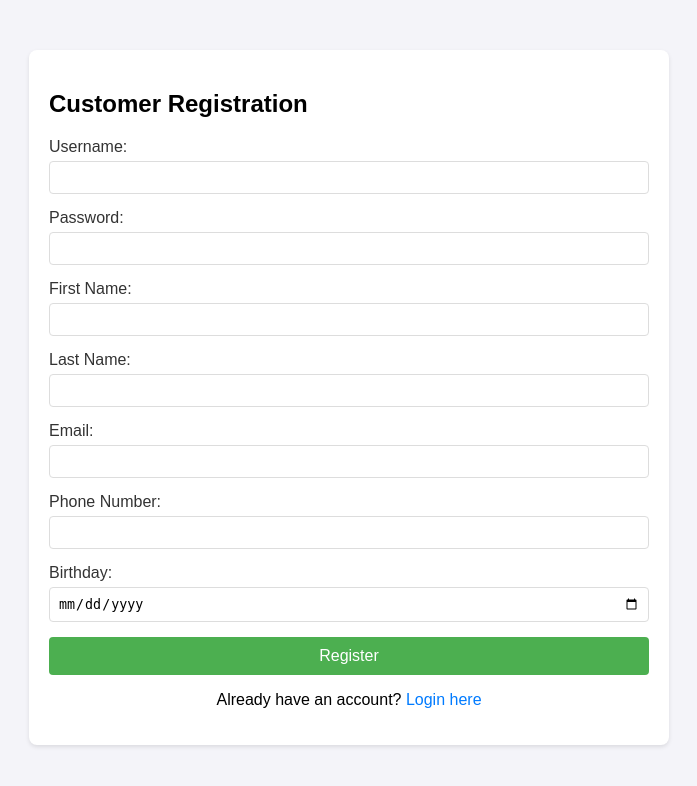
After one commit to A00313/Database-Managment, a Flask app: page /register/ in a window 1280 px wide. The commit adds this page. Shown: the top 786 px of the page, without its empty margins (291-988 px from the left). Run offline with Flask 3, Linux system fonts and the light colour scheme.

Commit message:
Add login and signup functionality
Added command to create login/emp/cust tables
Added html for login/registration/account placeholder page
added login/regist functionality + very very basic tests for input fields
added functionality to store current login info as current_user_id

USE current_user_id for references in the future

```diff
--- a/app.py
+++ b/app.py
@@ -1,9 +1,26 @@
-from flask import Flask, jsonify, render_template
+from flask import Flask, render_template, request, redirect, url_for, flash, jsonify
 import sqlite3
 from flask_cors import CORS  # Import CORS
+import random
+from datetime import datetime
 
 app = Flask(__name__)
+app.secret_key = 'your_secret_key_here'  # Required for flash messages
 CORS(app)  # Apply CORS to the entire app
+
+# Global variable to store current logged in user's login_id
+current_user_id = None
+
+# Helper function to get username from login_id
+def get_username(login_id):
+    if not login_id:
+        return None
+    conn = get_db_connection()
+    cursor = conn.cursor()
+    cursor.execute('SELECT username FROM login_info WHERE login_id = ?', (login_id,))
+    result = cursor.fetchone()
+    conn.close()
+    return result['username'] if result else None
 
 # Helper function to connect to the database
 def get_db_connection():
@@ -15,6 +32,67 @@ def get_db_connection():
 def init_db():
     conn = get_db_connection()
     cursor = conn.cursor()
+
+    # Create Login Info/Employee Info/Cust Info Tables
+
+    cursor.execute('''
+        DROP TABLE IF EXISTS login_info
+    ''')
+
+    cursor.execute('''
+        DROP TABLE IF EXISTS cust_info
+    ''')
+
+    cursor.execute('''
+        DROP TABLE IF EXISTS emp_info
+    ''')
+
+    cursor.execute('''
+        CREATE TABLE IF NOT EXISTS login_info
+        (
+        login_id VARCHAR(10),
+        username VARCHAR(20),
+        password VARCHAR(20),
+        user_type VARCHAR(5),
+        PRIMARY KEY (login_id)
+        )
+    ''')
+
+    cursor.execute('''
+        CREATE TABLE IF NOT EXISTS cust_info
+        (
+        cust_id VARCHAR(10),
+        login_id VARCHAR(10),
+        f_name VARCHAR(20),
+        l_name VARCHAR(20),
+        email VARCHAR(50),
+        phone_num VARCHAR(20),
+        birthday VARCHAR(20),
+        acct_creation_dt VARCHAR(20),
+        acct_status VARCHAR(10),
+        PRIMARY KEY (cust_id),
+        FOREIGN KEY (login_id)
+        REFERENCES login_info
+        )
+    ''')
+
+    cursor.execute('''
+        CREATE TABLE IF NOT EXISTS emp_info
+        (
+        emp_id VARCHAR(10),
+        login_id VARCHAR(10),
+        f_name VARCHAR(20),
+        l_name VARCHAR(20),
+        email VARCHAR(50),
+        phone_num VARCHAR(20),
+        office_hours VARCHAR(200),
+        emp_intro VARCHAR(1000),
+        emp_status VARCHAR(10),
+        PRIMARY KEY (emp_id),
+        FOREIGN KEY (login_id) REFERENCES login_info
+        )
+    ''')
+
 
     # Create tables if they don't exist
     cursor.execute('''
@@ -79,7 +157,7 @@ def init_db():
             ('Ford F-150', 55999.99, 28000, 'Black', 'https://vehicle-images.dealerinspire.com/ab52-110005802/1FTEW2KP2RKE17566/4d23121092bc21826489ad899274c080.jpg'),
             ('Hyundai Elantra', 21999.99, 15000, 'Silver', 'https://di-uploads-pod27.dealerinspire.com/patrickhyundai/uploads/2022/12/2023-Hyundai-ELANTRA_900x450.jpg'),
             ('Kia Sorento', 44999.99, 23000, 'Grey', 'https://www.speedsportlife.com/wp-content/2022/04/IMG_4020.jpg'),
-            ('Volkswagen Golf GTI', 34999.99, 19000, 'White', 'https://images.squarespace-cdn.com/content/v1/5b2437bcc3c16a6fea91cd4d/1570668346246-QQ7ZKK20OQVCCRWTU9HQ/2019-10-08+13.11.03.jpg?format=1000w'),
+            ('Volkswagen Golf GTI', 34999.99, 19000, 'White', 'https://images.squarespace-cdn.com/content/v1/5b2437bcc3c16a6fea91cd4d/1570668346247-QQ7ZKK20OQVCCRWTU9HQ/2019-10-08+13.11.03.jpg?format=1000w'),
             ('Ram 1500', 45999.99, 25000, 'Red', 'https://www.motortrend.com/uploads/sites/3/2021/07/008_2022_Ram_1500_Laramie_GT.jpg'),
             ('Acura MDX', 57999.99, 27000, 'Green', 'https://cdn.dealeraccelerate.com/ag/3/2430/198777/1920x1440/2007-acura-mdx'),
             ('Infiniti QX60', 62999.99, 18000, 'Brown', 'https://upload.wikimedia.org/wikipedia/commons/1/1c/Infiniti_QX60_%28L51%29%2C_2021%2C_right-front.jpg'),
@@ -152,7 +230,116 @@ def get_cars():
 
 @app.route("/")
 def connect():
+    if current_user_id:
+        current_user =get_username(current_user_id)
+        return render_template("index.html").replace('var currentUser = null;', f'var currentUser = "{current_user}";')
     return render_template("index.html")
+
+@app.route('/login', methods=['GET', 'POST'])
+def login():
+    if request.method == 'POST':
+        username = request.form['username']
+        password = request.form['password']
+
+        conn = get_db_connection()
+        cursor = conn.cursor()
+
+        # Query the database for the user
+        cursor.execute('SELECT * FROM login_info WHERE username = ? AND password = ?',
+                      (username, password))
+        user = cursor.fetchone()
+        conn.close()
+
+        if user:
+            global current_user_id
+            current_user_id = user['login_id']
+            # Use render_template instead of file operations
+            return render_template('account.html').replace('USERNAME_PLACEHOLDER', username)
+        else:
+            # Redirect to login page with error parameter
+            return redirect('/login?error=1')
+
+    return render_template('login.html')
+
+@app.route("/logout")
+def logout():
+    global current_user_id
+    current_user_id = None
+    return redirect('/')
+
+@app.route("/register/", methods=['GET', 'POST'])
+def register():
+    if request.method == 'POST':
+        # Get form data
+        username = request.form['username']
+        password = request.form['password']
+        f_name = request.form['f_name']
+        l_name = request.form['l_name']
+        email = request.form['email']
+        phone_num = request.form['phone_num']
+        birthday = request.form['birthday']
+
+        conn = get_db_connection()
+        cursor = conn.cursor()
+
+        try:
+            # Check if username already exists
+            cursor.execute('SELECT * FROM login_info WHERE username = ?', (username,))
+            if cursor.fetchone() is not None:
+                return redirect('/register?error=username_exists')
+
+            # Generate login_id (10 digit random number)
+            while True:
+                login_id = str(random.randint(1000000000, 9999999999))
+                cursor.execute('SELECT * FROM login_info WHERE login_id = ?', (login_id,))
+                if cursor.fetchone() is None:
+                    break
+
+            # Get current date for account creation
+            acct_creation_dt = datetime.now().strftime('%Y-%m-%d')
+
+            print(f"Inserting into login_info: {login_id}, {username}, {password}, customer")
+            # Insert into login_info table
+            cursor.execute('''
+                INSERT INTO login_info (login_id, username, password, user_type)
+                VALUES (?, ?, ?, ?)
+            ''', (login_id, username, password, 'customer'))
+
+            # Generate customer ID (CUST + last 6 digits of login_id)
+            cust_id = 'CUST' + login_id[-6:]
+
+            print(f"Inserting into cust_info: {cust_id}, {login_id}, {f_name}, {l_name}, {email}, {phone_num}, {birthday}, {acct_creation_dt}, active")
+            # Insert into cust_info table
+            cursor.execute('''
+                INSERT INTO cust_info (cust_id, login_id, f_name, l_name, email, phone_num, birthday, acct_creation_dt, acct_status)
+                VALUES (?, ?, ?, ?, ?, ?, ?, ?, ?)
+            ''', (cust_id, login_id, f_name, l_name, email, phone_num, birthday, acct_creation_dt, 'active'))
+
+            conn.commit()
+            print("Database commit successful")
+            return render_template('registration_success.html')
+
+        except Exception as e:
+            conn.rollback()
+            print(f"Error during registration: {str(e)}")
+            return redirect('/register?error=registration_failed')
+
+        finally:
+            conn.close()
+
+    return render_template('regist.html')
+
+@app.route("/registration_success")
+def registration_success():
+    return render_template('registration_success.html')
+
+@app.route("/account")
+def account():
+    if not current_user_id:
+        return redirect('/login')
+
+    current_user =get_username(current_user_id)
+    return render_template('account.html').replace('USERNAME_PLACEHOLDER', current_user)
 
 if __name__ == '__main__':
     init_db()  # Initialize the database with tables and data
--- /dev/null
+++ b/static/styles.css
@@ -0,0 +1,132 @@
+/* General body styles */
+body {
+    font-family: Arial, sans-serif;
+    margin: 0;
+    background-color: #f4f4f9;
+}
+
+/* Login and Registration Form Styles */
+.auth-container {
+    font-family: Arial, sans-serif;
+    max-width: 600px;
+    margin: 50px auto;
+    padding: 20px;
+    background-color: white;
+    border-radius: 8px;
+    box-shadow: 0 2px 4px rgba(0, 0, 0, 0.1);
+}
+
+.form-group {
+    margin-bottom: 15px;
+}
+
+.form-group label {
+    display: block;
+    margin-bottom: 5px;
+    color: #333;
+}
+
+.form-group input {
+    width: 100%;
+    padding: 8px;
+    border: 1px solid #ddd;
+    border-radius: 4px;
+    box-sizing: border-box;
+}
+
+.auth-button {
+    background-color: #4CAF50;
+    color: white;
+    padding: 10px 15px;
+    border: none;
+    border-radius: 4px;
+    cursor: pointer;
+    width: 100%;
+    font-size: 16px;
+}
+
+.auth-button:hover {
+    background-color: #45a049;
+}
+
+/* Message styles */
+.messages {
+    margin: 10px 0;
+}
+
+.error {
+    display: none;  /* Hide error by default */
+    padding: 10px;
+    margin: 5px 0;
+    border-radius: 4px;
+    background-color: #f8d7da;
+    color: #721c24;
+    border: 1px solid #f5c6cb;
+}
+
+/* Show error when it has 'show' class */
+.error.show {
+    display: block;
+}
+
+.success {
+    display: none;  /* Hide messages by default */
+    padding: 10px;
+    margin: 5px 0;
+    border-radius: 4px;
+    background-color: #d4edda;
+    color: #155724;
+    border: 1px solid #c3e6cb;
+}
+
+/* Show messages when they have 'show' class */
+.success.show {
+    display: block;
+}
+
+.success-message {
+    text-align: center;
+    margin: 20px 0;
+    padding: 20px;
+    background-color: #d4edda;
+    border: 1px solid #c3e6cb;
+    border-radius: 4px;
+    color: #155724;
+}
+
+.success-message p {
+    margin: 10px 0;
+    font-size: 16px;
+}
+
+.auth-link {
+    text-align: center;
+    margin-top: 15px;
+}
+
+.auth-link a {
+    color: #007bff;
+    text-decoration: none;
+}
+
+.auth-link a:hover {
+    text-decoration: underline;
+}
+
+/* Account page styles */
+.account-info {
+    background-color: #f8f9fa;
+    padding: 20px;
+    border-radius: 4px;
+    margin: 20px 0;
+}
+
+.account-info p {
+    font-size: 18px;
+    margin: 0;
+}
+
+.username {
+    font-weight: bold;
+    color: #007bff;
+}
--- /dev/null
+++ b/templates/regist.html
@@ -0,0 +1,57 @@
+<!DOCTYPE html>
+<html>
+<head>
+    <title>Registration</title>
+    <link rel="stylesheet" href="/static/styles.css">
+</head>
+<body>
+    <div class="auth-container">
+        <h2>Customer Registration</h2>
+
+        <div class="messages">
+            <div class="error">Username already exists. Please choose another.</div>
+        </div>
+
+        <form method="POST" action="/register">
+            <div class="form-group">
+                <label for="username">Username:</label>
+                <input type="text" id="username" name="username" required>
+            </div>
+            <div class="form-group">
+                <label for="password">Password:</label>
+                <input type="password" id="password" name="password" required>
+            </div>
+            <div class="form-group">
+                <label for="f_name">First Name:</label>
+                <input type="text" id="f_name" name="f_name" required>
+            </div>
+            <div class="form-group">
+                <label for="l_name">Last Name:</label>
+                <input type="text" id="l_name" name="l_name" required>
+            </div>
+            <div class="form-group">
+                <label for="email">Email:</label>
+                <input type="email" id="email" name="email" required>
+            </div>
+            <div class="form-group">
+                <label for="phone_num">Phone Number:</label>
+                <input type="tel" id="phone_num" name="phone_num" required>
+            </div>
+            <div class="form-group">
+                <label for="birthday">Birthday:</label>
+                <input type="date" id="birthday" name="birthday" required>
+            </div>
+            <button type="submit" class="auth-button">Register</button>
+        </form>
+        <div class="auth-link">
+            <p>Already have an account? <a href="/login">Login here</a></p>
+        </div>
+    </div>
+
+    <script>
+        if (window.location.search.includes('error=username_exists')) {
+            document.querySelector('.error').classList.add('show');
+        }
+    </script>
+</body>
+</html>
```
Also changed, not shown: styles.css (+81 -0 lines), templates/account.html (added, +19 -0 lines), templates/index.html (+40 -6 lines), templates/login.html (added, +37 -0 lines), templates/registration_success.html (added, +19 -0 lines), example.db.
